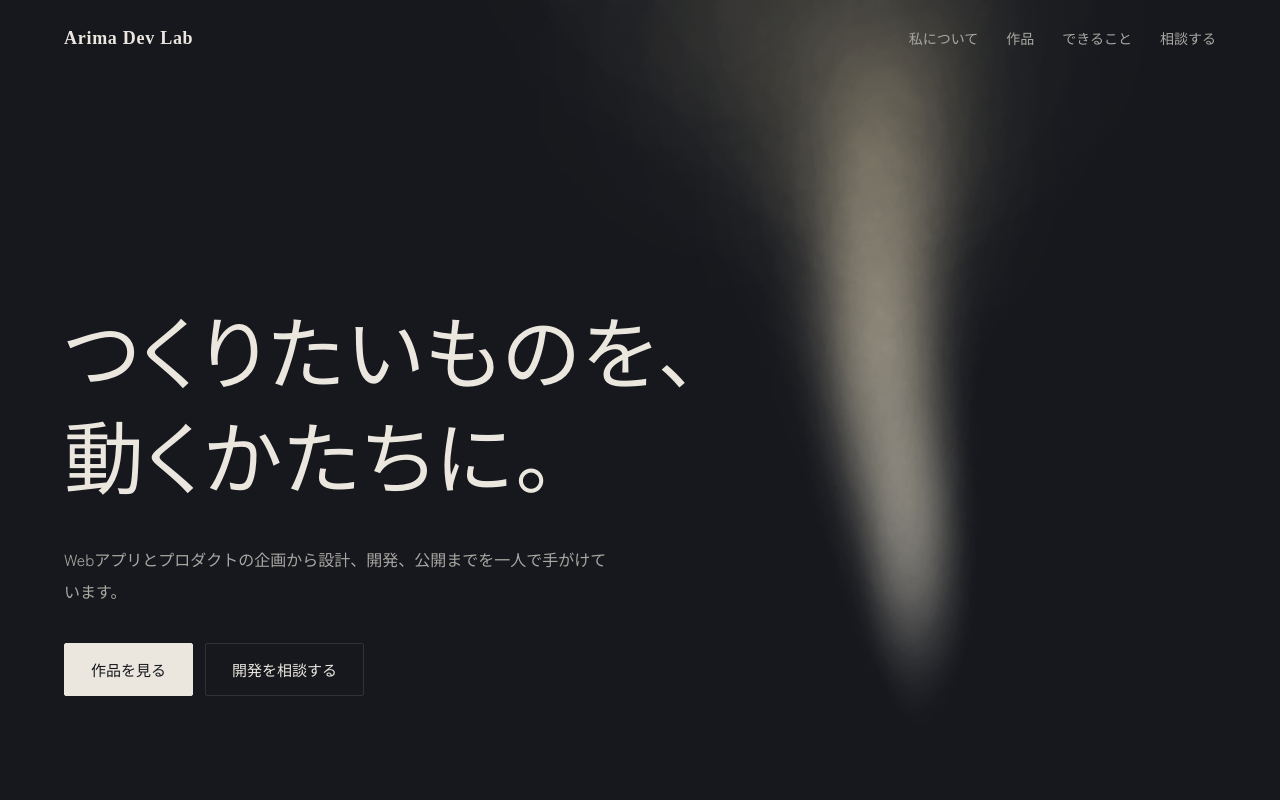
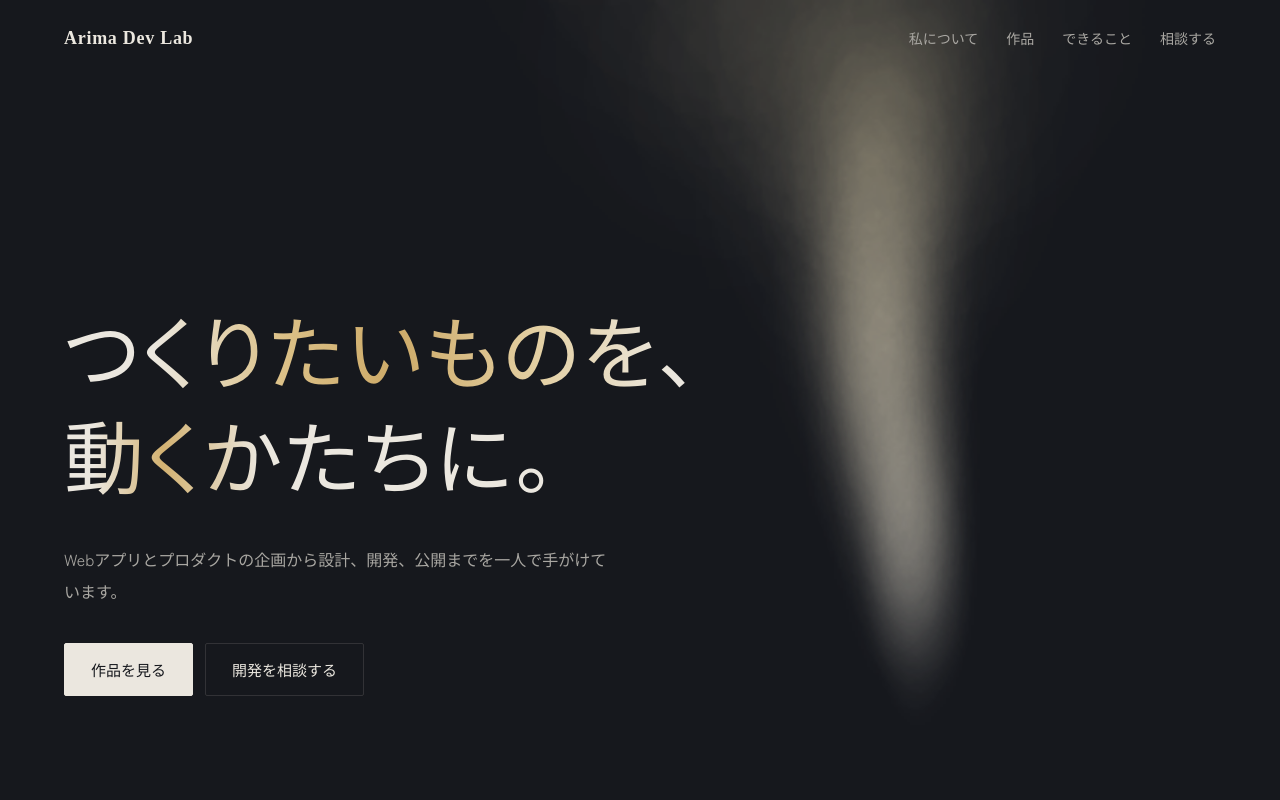
Before and after one commit to ArimaDevLab/portfolio, a Next.js app: page / in a window 1280 px wide. Shown: the top 800 px of the page. Built offline with nearby package versions, Linux system fonts and the light colour scheme; a web font is replaced by a local one.

Commit message:
ヒーローの見出しに淡い金のグラデーションを追加
Co-Authored-By: Claude Opus 5.5 <noreply@anthropic.com>
Claude-Session: https://claude.ai/code/session_017WdAD3vTrqggk3iqtwe7bu

```diff
--- a/app/globals.css
+++ b/app/globals.css
@@ -115,6 +115,20 @@ a { color: inherit; }
   animation: wipe 2s cubic-bezier(0.3, 0.6, 0.2, 1) 0.2s forwards;
 }
 .hero h1 span:nth-child(2) { animation-delay: 0.55s; }
+
+/* 見出しに淡い金の光を差す(白 → 金 → 白)。使うのはここ1か所だけ */
+@supports ((-webkit-background-clip: text) or (background-clip: text)) {
+  .hero h1 span {
+    width: fit-content;
+    color: transparent;
+    -webkit-background-clip: text;
+    background-clip: text;
+    background-image: linear-gradient(90deg, var(--kami) 14%, #dcc188 34%, #cdaa68 52%, #e3cfa2 74%, var(--kami) 96%);
+  }
+  .hero h1 span:nth-child(2) {
+    background-image: linear-gradient(90deg, var(--kami) 6%, #d3b272 20%, var(--kami) 40%);
+  }
+}
 .hero .lead { animation: rise 1s ease 1.3s backwards; }
 .hero .actions { animation: rise 1s ease 1.55s backwards; }
 
```
